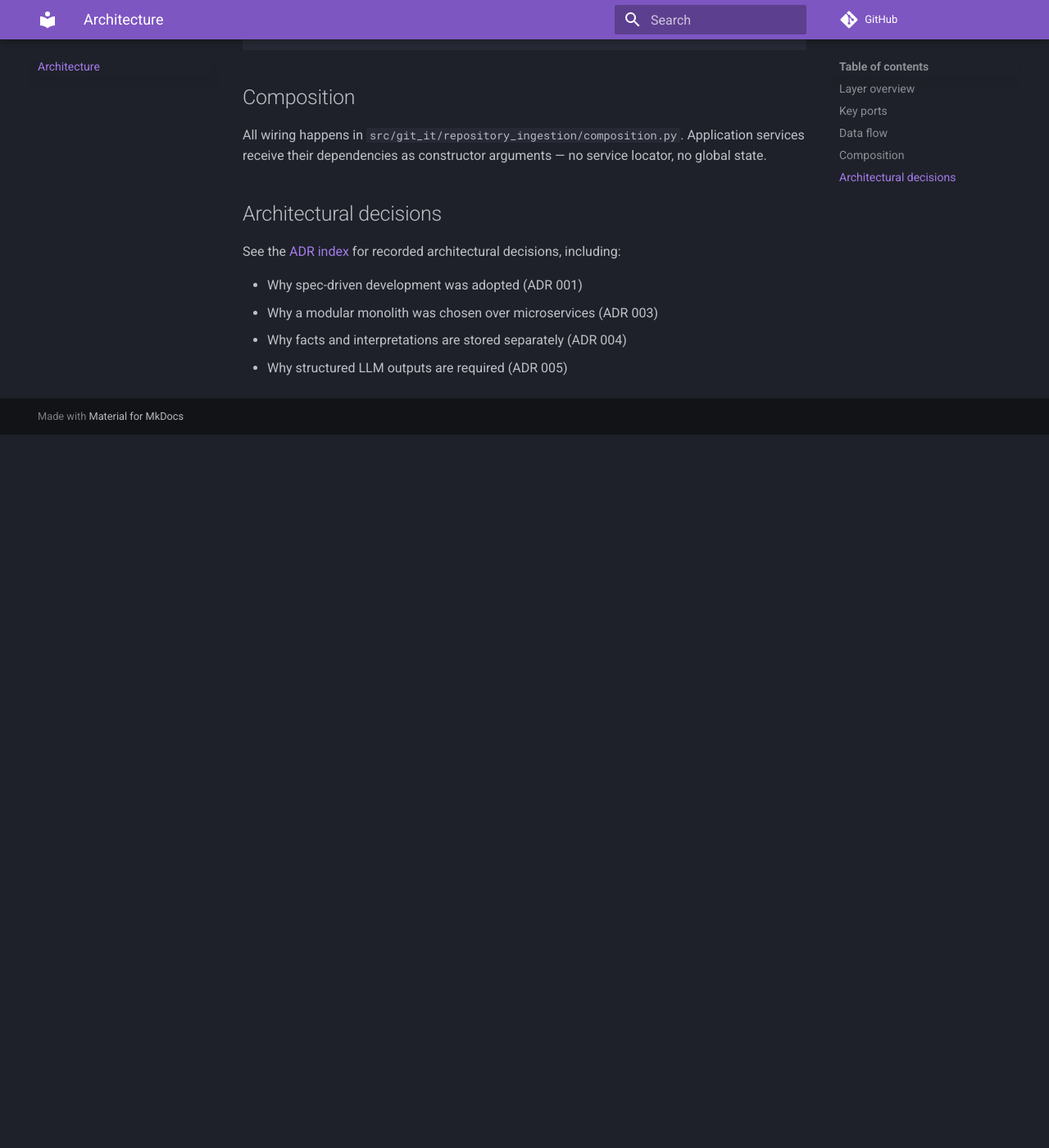
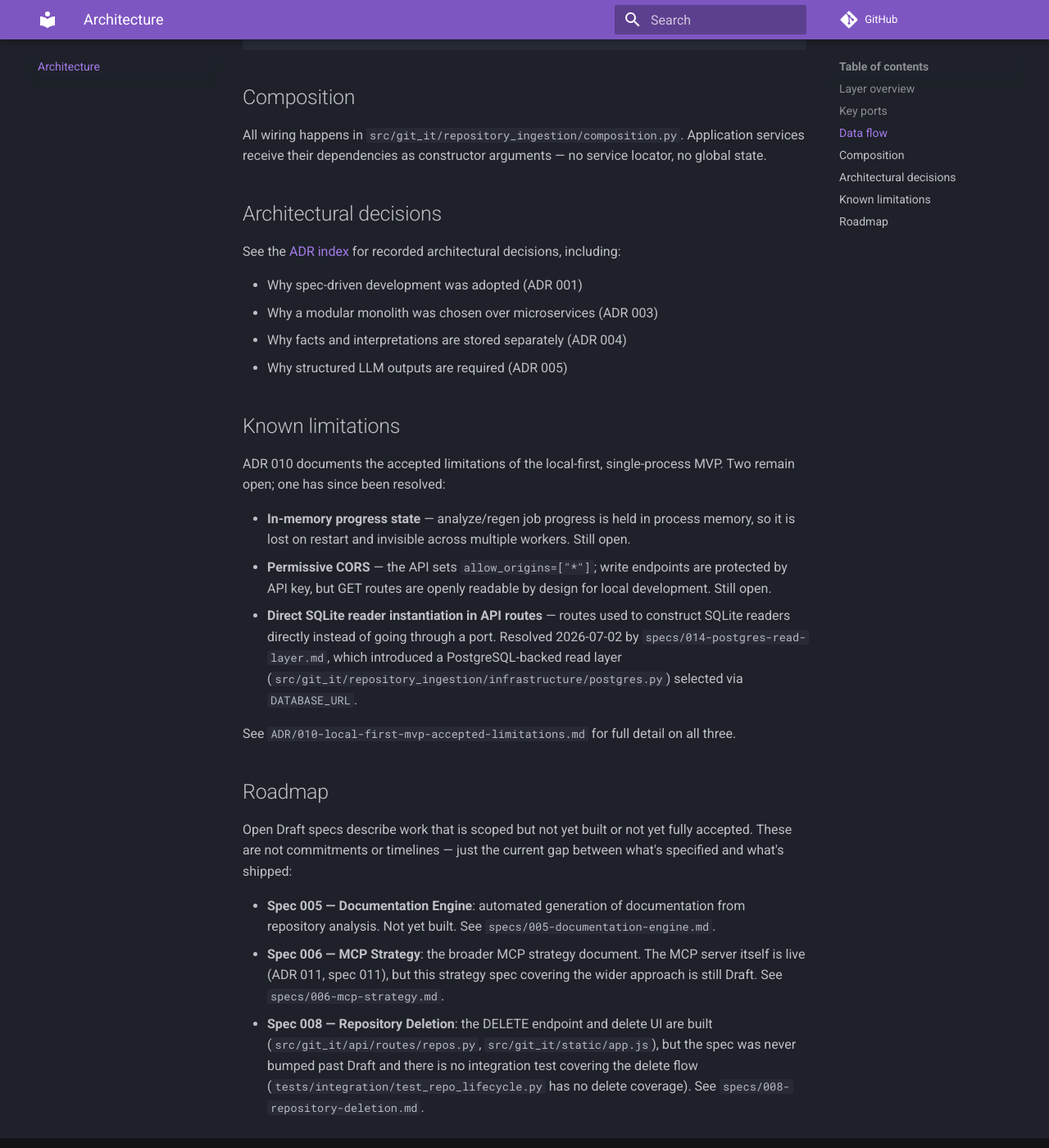
Before and after one commit to rafa-castano/git_it, an MkDocs documentation site: the page built from docs/architecture.md, in a window 1280 px wide and 1400 px high, scrolled down 1655 px. Shown: the whole window at 82% size. Built offline with MkDocs 1.6.1 and Material for MkDocs 9.7.7, drawn with Linux system fonts in a browser that asks for light colours; comment, search, counter and statistics services are not loaded; before the commit the page ends 2185 px from its top, so only the background shows below that.

Commit message:
docs: add Known Limitations and Roadmap, fix stale ADR/spec status indexes
docs/adr/index.md claimed ADRs 001-008 were "Proposed" while every source
file under ADR/ reads Accepted. docs/specs/index.md claimed spec 008
(repository deletion) was "Implemented" while its source header reads
Draft, and the delete flow has no integration test coverage. Corrected
both, and added the missing spec 014 entry.

Added a Known Limitations section to docs/architecture.md summarizing
ADR 010's three accepted limitations, and a Roadmap section covering the
remaining open Draft specs (005, 006, 008). Documented DATABASE_URL in
getting-started.md, including the fail-loud Postgres contract from
spec 014.

```diff
--- a/docs/architecture.md
+++ b/docs/architecture.md
@@ -75,3 +75,42 @@ See the [ADR index](adr/index.md) for recorded architectural decisions, includin
 - Why a modular monolith was chosen over microservices (ADR 003)
 - Why facts and interpretations are stored separately (ADR 004)
 - Why structured LLM outputs are required (ADR 005)
+
+## Known limitations
+
+ADR 010 documents the accepted limitations of the local-first, single-process
+MVP. Two remain open; one has since been resolved:
+
+- **In-memory progress state** — analyze/regen job progress is held in
+  process memory, so it is lost on restart and invisible across multiple
+  workers. Still open.
+- **Permissive CORS** — the API sets `allow_origins=["*"]`; write endpoints
+  are protected by API key, but GET routes are openly readable by design for
+  local development. Still open.
+- **Direct SQLite reader instantiation in API routes** — routes used to
+  construct SQLite readers directly instead of going through a port.
+  Resolved 2026-07-02 by `specs/014-postgres-read-layer.md`, which introduced
+  a PostgreSQL-backed read layer
+  (`src/git_it/repository_ingestion/infrastructure/postgres.py`) selected via
+  `DATABASE_URL`.
+
+See `ADR/010-local-first-mvp-accepted-limitations.md` for full detail on all
+three.
+
+## Roadmap
+
+Open Draft specs describe work that is scoped but not yet built or not yet
+fully accepted. These are not commitments or timelines — just the current gap
+between what's specified and what's shipped:
+
+- **Spec 005 — Documentation Engine**: automated generation of
+  documentation from repository analysis. Not yet built. See
+  `specs/005-documentation-engine.md`.
+- **Spec 006 — MCP Strategy**: the broader MCP strategy document. The MCP
+  server itself is live (ADR 011, spec 011), but this strategy spec covering
+  the wider approach is still Draft. See `specs/006-mcp-strategy.md`.
+- **Spec 008 — Repository Deletion**: the DELETE endpoint and delete UI are
+  built (`src/git_it/api/routes/repos.py`, `src/git_it/static/app.js`), but
+  the spec was never bumped past Draft and there is no integration test
+  covering the delete flow (`tests/integration/test_repo_lifecycle.py` has no
+  delete coverage). See `specs/008-repository-deletion.md`.
```
Also changed, not shown: docs/adr/index.md (+8 -8 lines), docs/getting-started.md (+7 -0 lines), docs/progress/README.md (+1 -0 lines), docs/progress/docs/batch-83-known-limitations-roadmap.md (added, +60 -0 lines), docs/specs/index.md (+2 -1 lines).
